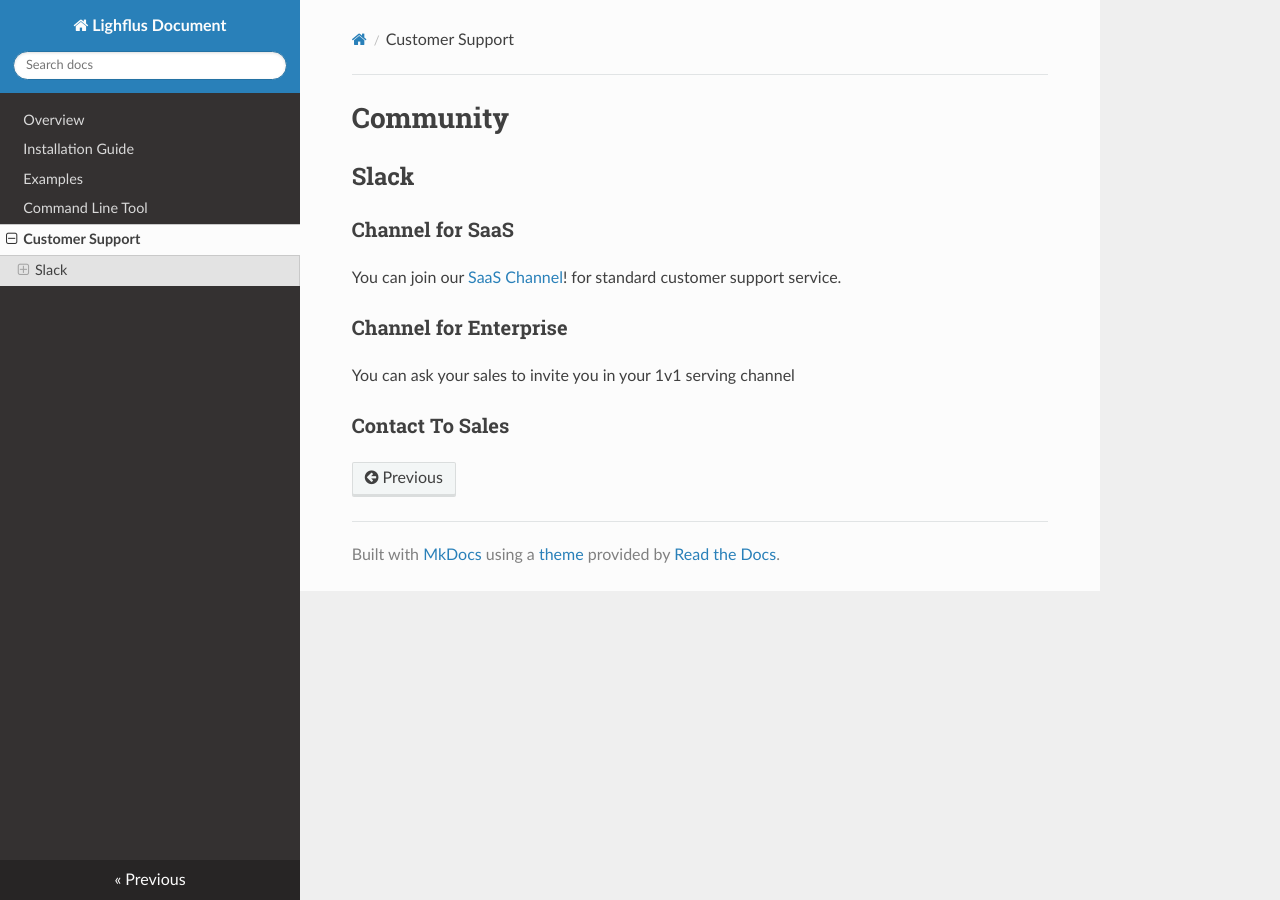
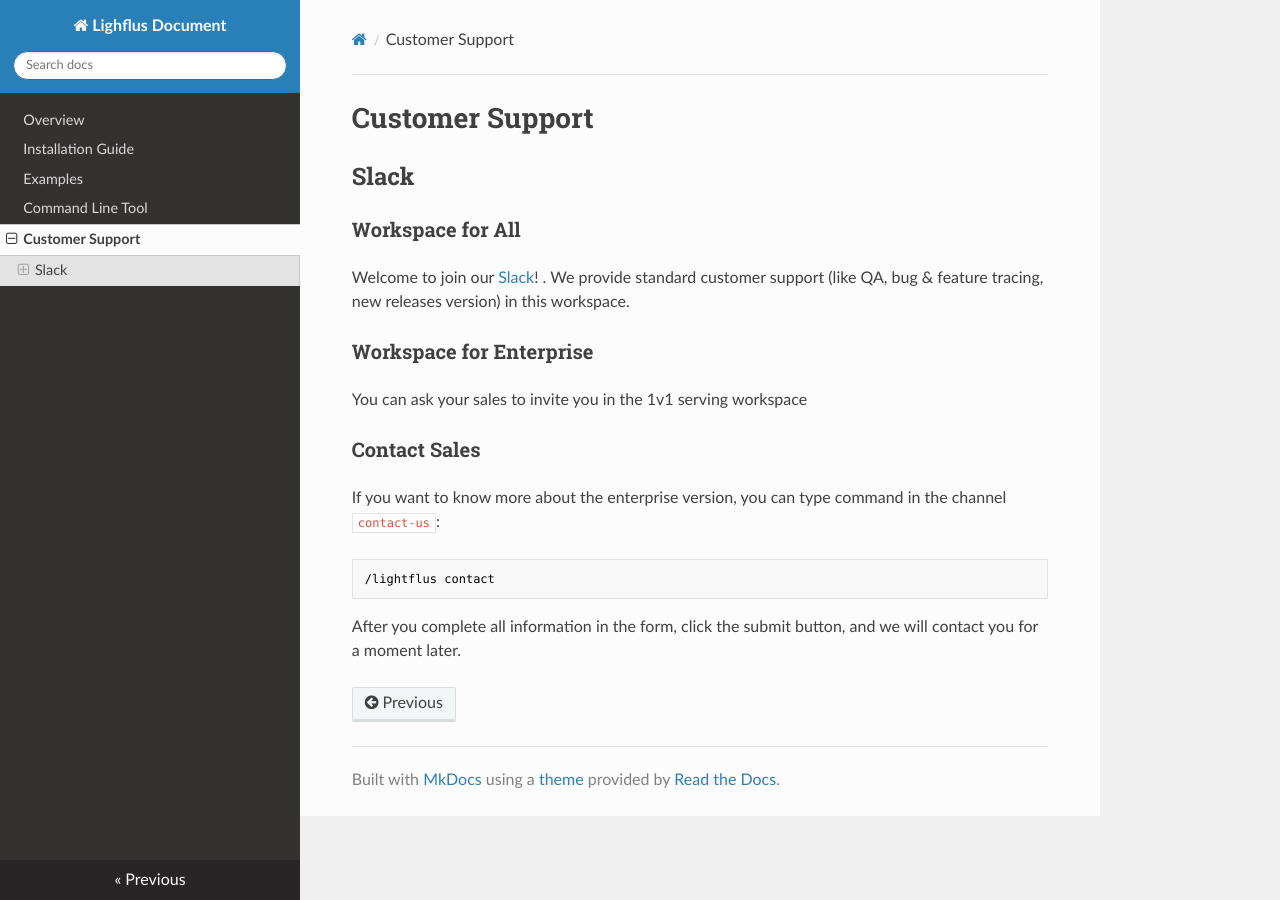
Before and after one commit to JasonThon/lightflus-doc, an MkDocs documentation site: the page built from docs/community.md, in a window 1280 px wide. Built offline with MkDocs 1.6.1, drawn with Linux system fonts in a browser that asks for light colours; nearby versions of some CDN libraries.

Commit message:
complete customer support

````diff
--- a/docs/community.md
+++ b/docs/community.md
@@ -1,13 +1,26 @@
-# Community
+# Customer Support
 
 ## Slack
 
-### Channel for SaaS
-You can join
-our [SaaS Channel](https://join.slack.com/share/enQtNDE5MjkxODQ3NjgyMS1jMDRiODU2M2MxOWUwZDYyN2Q3NmFlNWRiYTM5NWJkNDNhM2UyYmU1ZWIwNWIzZmFjM2Y4NDhiZWJlNGU0YTdm)!
-for standard customer support service.
+### Workspace for All
 
-### Channel for Enterprise
-You can ask your sales to invite you in your 1v1 serving channel
+Welcome to join
+our [Slack](https://join.slack.com/share/enQtNDE5MjkxODQ3NjgyMS1jMDRiODU2M2MxOWUwZDYyN2Q3NmFlNWRiYTM5NWJkNDNhM2UyYmU1ZWIwNWIzZmFjM2Y4NDhiZWJlNGU0YTdm)!
+.
+We provide standard customer support (like QA, bug & feature tracing, new releases version) in this
+workspace.
 
-### Contact To Sales
+### Workspace for Enterprise
+
+You can ask your sales to invite you in the 1v1 serving workspace
+
+### Contact Sales
+
+If you want to know more about the enterprise version, you can type command in the channel `contact-us`:
+
+```bash
+/lightflus contact
+```
+
+After you complete all information in the form, click the submit button, and we will contact you for a moment
+later.
````
